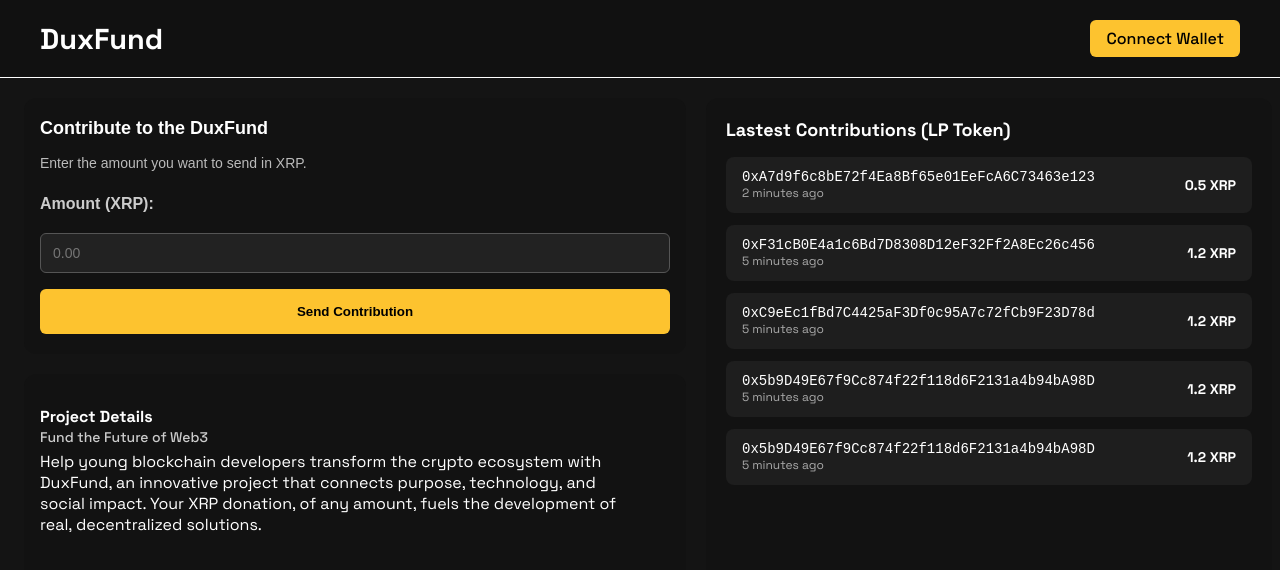
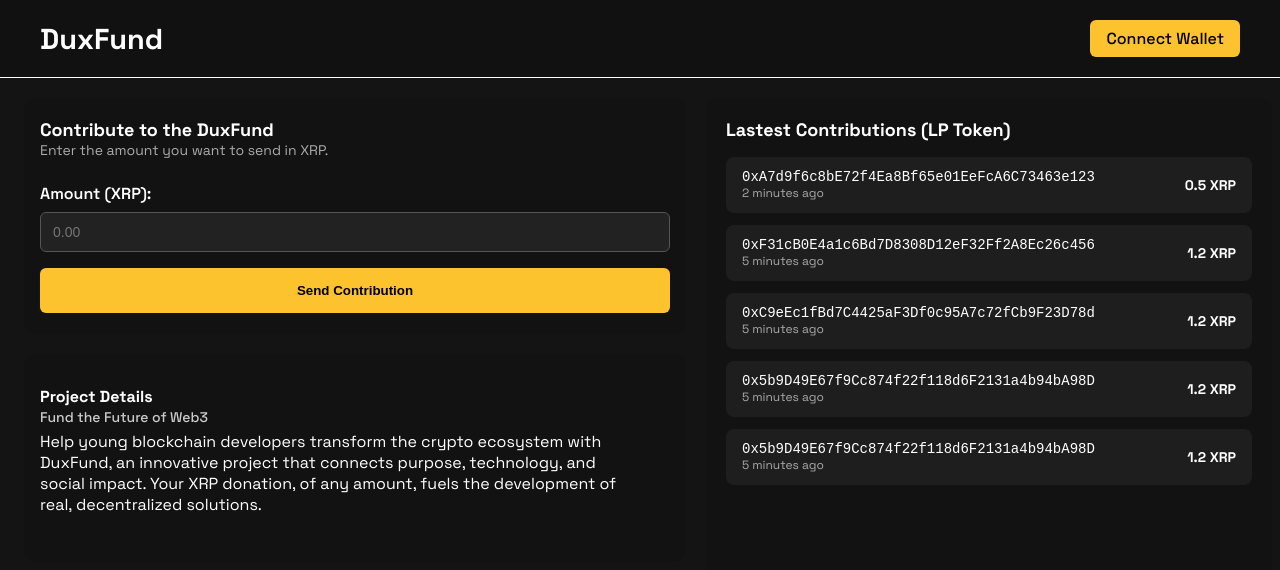
Before and after one commit to gabrielfst30/duxfund-front-end, a Next.js app: page / in a window 1280 px wide. Shown: the top 570 px of the page. Built offline with nearby package versions, Linux system fonts and the light colour scheme.

Commit message:
style: refatoração do css para melhor organização no contribute

```diff
--- a/src/components/Contribute/Contribute.tsx
+++ b/src/components/Contribute/Contribute.tsx
@@ -3,9 +3,12 @@ import styles from "./styles.module.scss";
 export function Contribute() {
   return (
     <div className={styles.Contribute}>
+      <div className={styles.header}>
         <h1>Contribute to the DuxFund</h1>
         <p>Enter the amount you want to send in XRP.</p>
+      </div>
 
+      <div className={styles.inputGroup}>
         <label htmlFor="amount">Amount (XRP):</label>
         <input
           id="amount"
@@ -15,8 +18,11 @@ export function Contribute() {
           step="any"
           className={styles.amountInput}
         />
+      </div>
 
+      <div className={styles.buttonWrapper}>
         <button>Send Contribution</button>
+      </div>
     </div>
   );
 }
--- a/src/components/Contribute/styles.module.scss
+++ b/src/components/Contribute/styles.module.scss
@@ -1,12 +1,12 @@
 .Contribute {
   background-color: #121212;
+  font-family: Space Grotesk;
   width: 662px;
-  height: auto;
+  height: 236px;
   opacity: 1;
   border-radius: 12px;
   padding: 20px 16px;
   color: #fff;
-  font-family: Arial, sans-serif;
 
   display: flex;
   flex-direction: column;
@@ -20,14 +20,16 @@
 
   p {
     font-size: 14px;
-    color: #bbb;
+    color: #ababab;
     margin: 0 0 8px 0;
   }
 
   label {
+    width: 598px;
+    height: 24px;
     font-size: 16px;
     font-weight: 600;
-    color: #ccc;
+    color: #ffffff;
     margin-bottom: 4px;
   }
 
@@ -43,6 +45,7 @@
     font-size: 14px;
     box-sizing: border-box;
     margin-bottom: 0;
+    margin-top: 8px; /* Aqui está o espaçamento acima do input */
 
     // Remove setinhas no Chrome, Safari, Edge
     &::-webkit-inner-spin-button,
@@ -65,7 +68,7 @@
     transition: background-color 0.2s ease;
 
     &:hover {
-      background-color: #e6ac00;
+      background-color: #fdc32f;
     }
   }
 }
```
Lines whose indentation alone changed are shown as unchanged.
